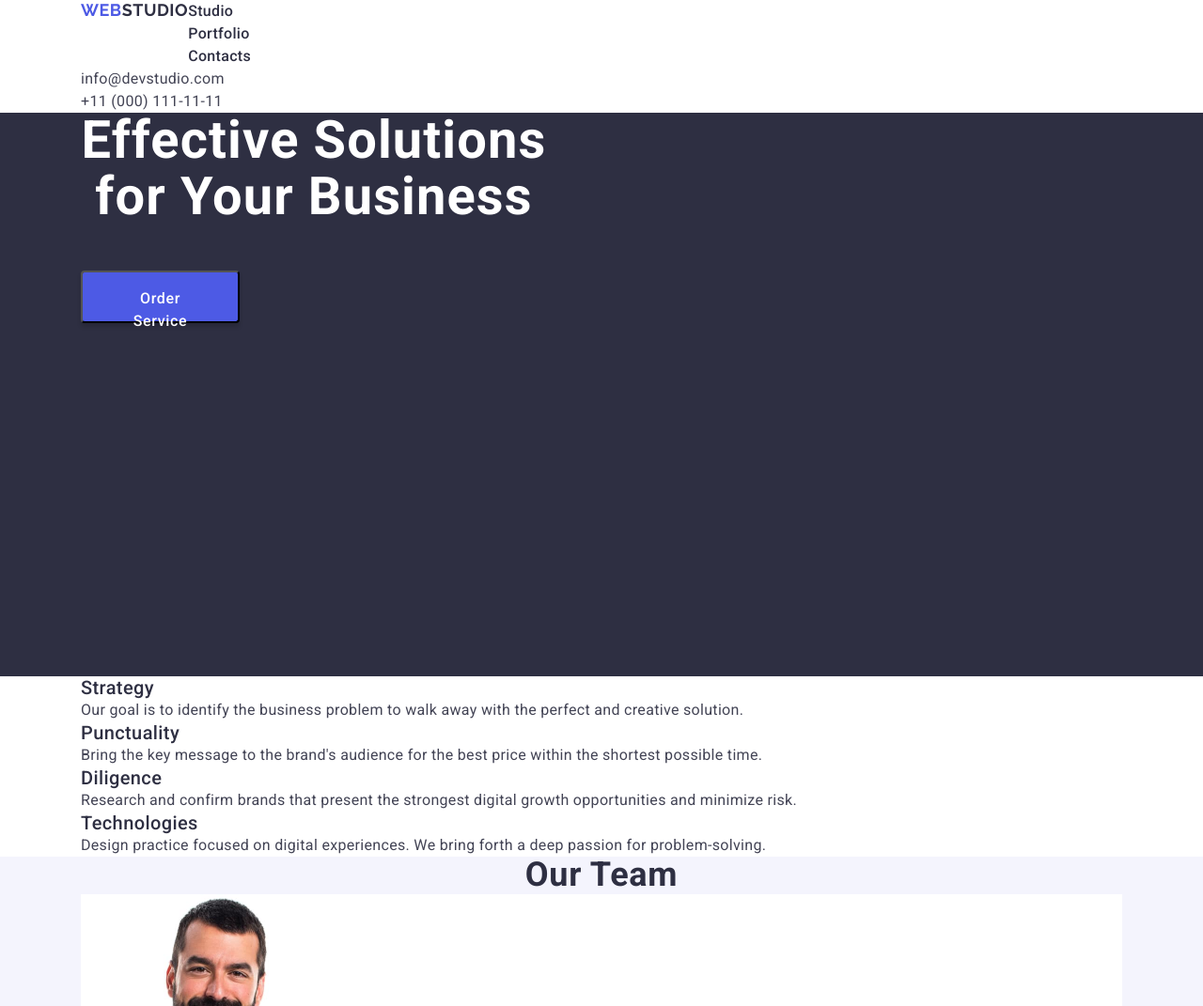
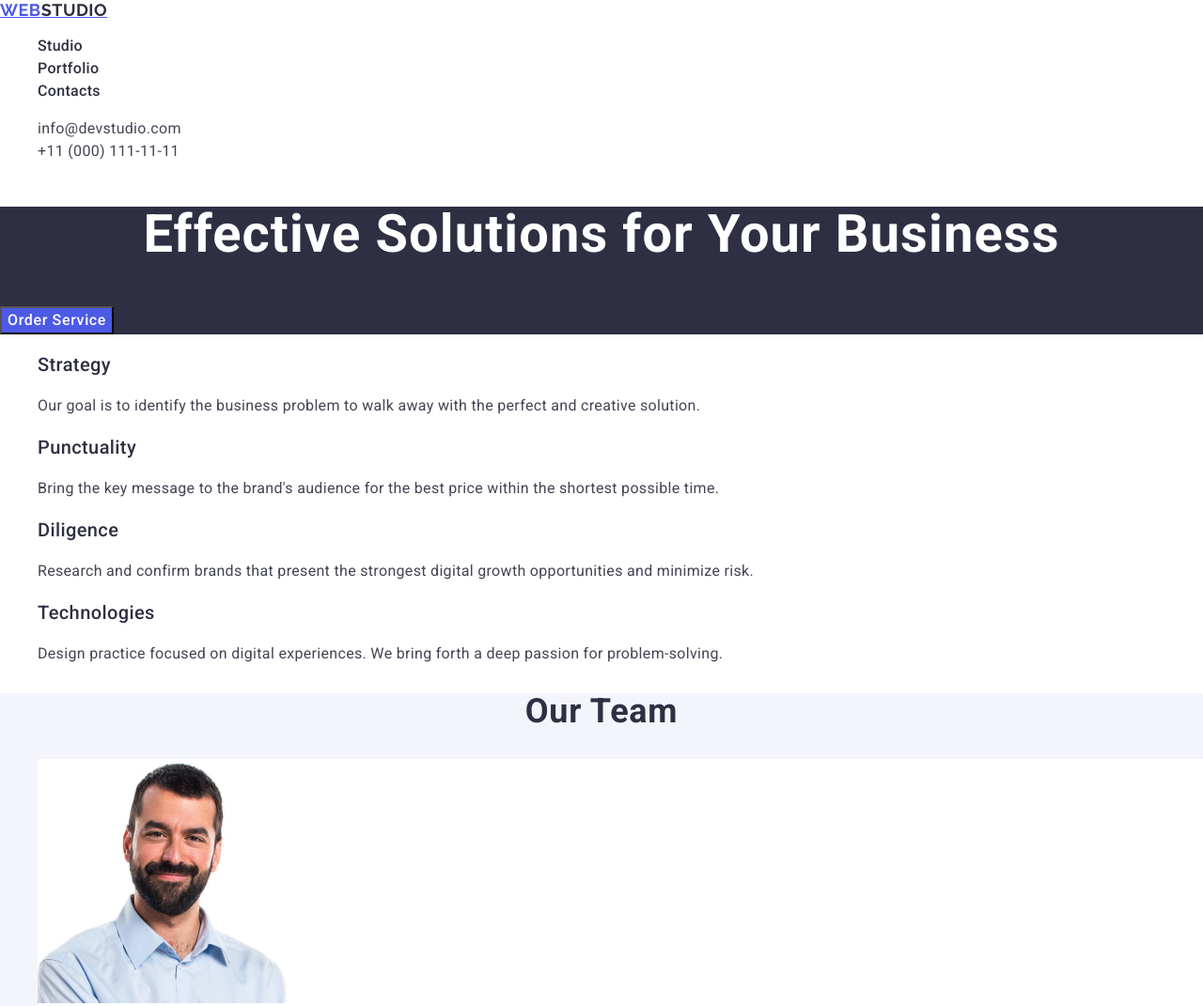
Before and after one commit to DarkEnjex/goit-markup-hw-03, a plain HTML site: page index.html in a window 1280 px wide. Shown: the top 1071 px of the page at 94% size. Drawn offline with nearby package versions, Linux system fonts and the light colour scheme.

Commit message:
go to start

```diff
--- a/css/style.css
+++ b/css/style.css
@@ -4,51 +4,20 @@ body {
     background-color: #ffffff;
 }
 
-h1,
-h2,
-h3,
-h4,
-h5,
-h6,
-p {
-    margin-bottom: 0;
-    margin-top: 0;
-}
-
 ul,
 ol {
     list-style-type: none;
-    margin-bottom: 0;
-    margin-top: 0;
-    padding-left: 0;
 }
 
 a {
     text-decoration: none;
-    color: currentColor;
-}
-
-address {
-    font-style: normal;
 }
 
 button {
     cursor: pointer;
 }
 
-.container {
-    /* display: flex; */
-    width: 1138px;
-    margin: 0 auto;
-    padding-left: 15px;
-    padding-right: 15px;
-}
-
-.navigation {
-    display: flex;
-    flex-direction: row;
-
-}
+.navigation {}
 
 .navigation-logo {
     font-family: "Raleway", sans-serif;
@@ -86,8 +55,6 @@ span {
 
 .address {
     font-style: normal;
-    display: flex;
-    flex-direction: row;
 }
 
 .address-link {
@@ -107,7 +74,6 @@ span {
 
 .solutions {
     background-color: #2e2f42;
-    height: 600px;
 }
 
 .solutions-title {
@@ -117,23 +83,15 @@ span {
     letter-spacing: 0.02em;
     text-align: center;
     color: #fff;
-    width: 496px;
-    margin-bottom: 48px;
 }
 
 .solutions-btn {
     font-family: "Roboto", sans-serif;
-    font-size: 16px;
     font-weight: 500;
     line-height: 1.5;
     letter-spacing: 0.04em;
     color: #ffffff;
     background-color: #4D5AE5;
-    border-radius: 4px;
-    padding: 16px 32px;
-    width: 169px;
-    height: 56px;
-    box-shadow: 0 4px 4px 0 rgba(0, 0, 0, 0.15);
 }
 
 .solutions-btn:hover,
--- a/index.html
+++ b/index.html
@@ -15,9 +15,7 @@
 </head>
 
 <body>
-
     <header>
-        <div class="container">
         <nav class="navigation">
             <a class="navigation-logo" href="./index.html">Web<span>Studio</span></a>
             <ul>
@@ -32,23 +30,17 @@
                 <li><a class="address-link" href="tel:+110001111111">+11 (000) 111-11-11</a></li>
             </ul>
         </address>
-        </div>
     </header>
-
-
     <main>
         <!-- Effective Solutions for Your Business -->
         <section class="solutions">
-            <div class="container">
             <h1 class="solutions-title">Effective Solutions
                 for Your Business
             </h1>
             <button class="solutions-btn" type="button">Order Service</button>
-            </div>
         </section>
         <!-- Our advantages-->
         <section class="advantages">
-            <div class="container">
             <h2 hidden>Our advantages</h2>
             <ul>
                 <li class="advantages-items">
@@ -59,8 +51,7 @@
                 </li>
                 <li class="advantages-items">
                     <h3 class="advantages-title">Punctuality</h3>
-                        <p class="advantages-text">Bring the key message to the brand's audience for the best price
-                            within
+                    <p class="advantages-text">Bring the key message to the brand's audience for the best price within
                         the shortest possible
                         time.</p>
                 </li>
@@ -77,11 +68,9 @@
                         problem-solving.</p>
                 </li>
             </ul>
-            </div>
         </section>
         <!-- Our Team  -->
         <section class="team">
-            <div class="container">
             <h2 class="team-title">Our Team</h2>
             <ul>
                 <li class="team-items">
@@ -105,22 +94,19 @@
                     <p class="team-text">UI Designer</p>
                 </li>
             </ul>
-            </div>
         </section>
         <!-- Partfolio -->
         <section class="partfolio">
-            <div class="container">
             <h2 class="partfolio-title">Our Portfolio</h2>
             <ul>
                 <li class="partfolio-items">
-                        <img class="partfolio-img" src="./images/banking-app.jpg" alt="BankApp" width="360"
-                            height="300">
+                    <img class="partfolio-img" src="./images/banking-app.jpg" alt="BankApp" width="360" height="300">
                     <h3 class="partfolio-name">Banking App</h3>
                     <p class="partfolio-text">App</p>
                 </li>
                 <li class="partfolio-items">
-                        <img class="partfolio-img" src="./images/cashless-payment.jpg" alt="Cashless Payment"
-                            width="360" height="300">
+                    <img class="partfolio-img" src="./images/cashless-payment.jpg" alt="Cashless Payment" width="360"
+                        height="300">
                     <h3 class="partfolio-name">Cashless Payment</h3>
                     <p class="partfolio-text">Marketing</p>
                 </li>
@@ -149,18 +135,13 @@
                     <p class="partfolio-text">Marketing</p>
                 </li>
             </ul>
-            </div>
         </section>
     </main>
-
     <footer class="footer">
-        <div class="container">
         <a class="footer-logo" href="./index.html">Web<span class="footer-span">Studio</span></a>
         <p class="footer-text">Increase the flow of customers and sales for your business with digital marketing &
             growth solutions.</p>
-        </div>
     </footer>
-
 </body>
 
 </html>
```
Lines whose indentation alone changed are shown as unchanged.
